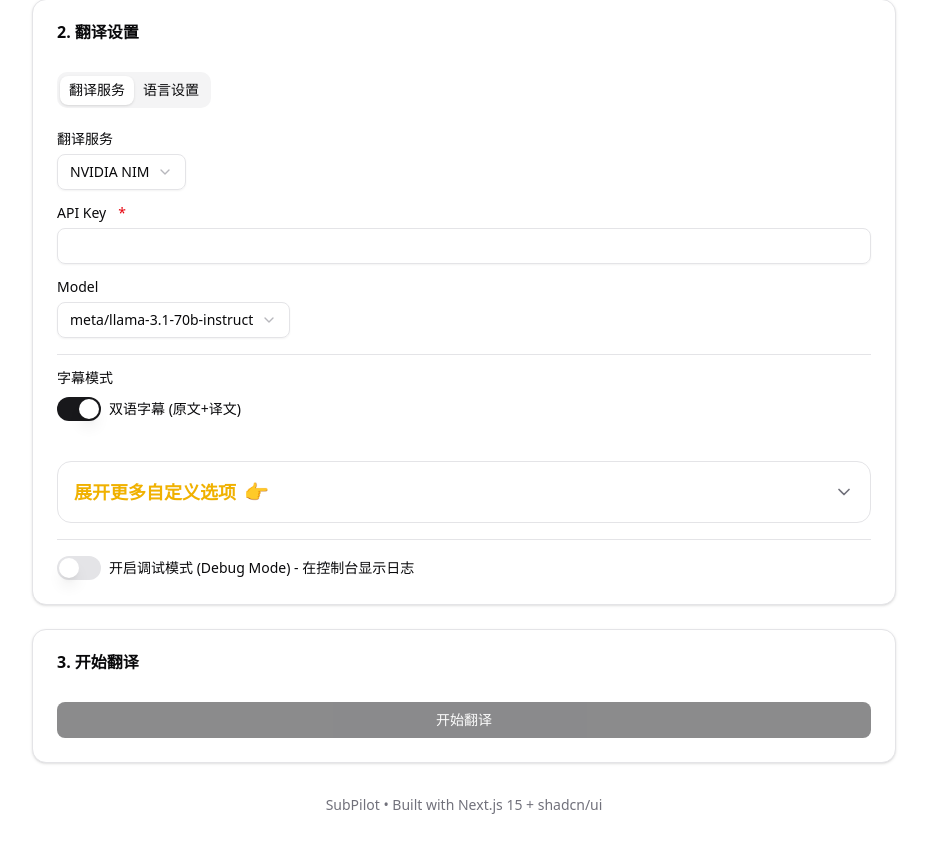
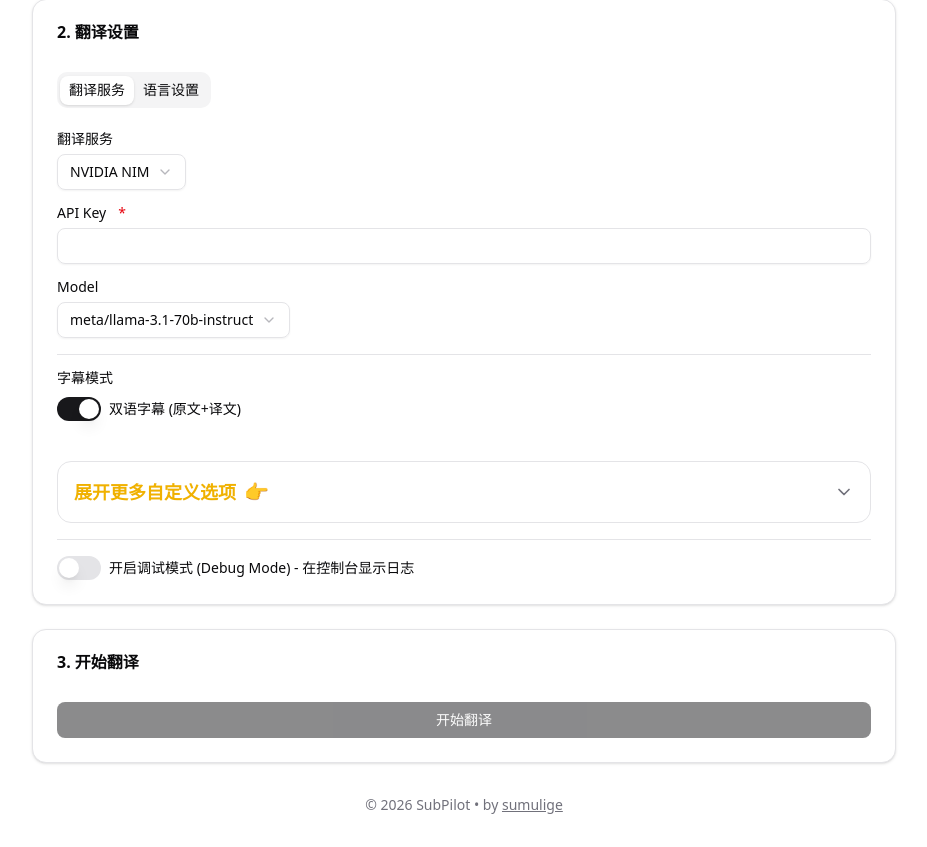
Before and after one commit to sumulige/subpilot, a Next.js app: page / in a window 1280 px wide. Shown: the part 415-1262 px from the top of the page, without its empty margins (176-1103 px from the left). Built offline with nearby package versions, Linux system fonts and the light colour scheme.

Commit message:
🏷️ Update browser title to SubPilot

```diff
--- a/src/app/page.tsx
+++ b/src/app/page.tsx
@@ -298,7 +298,15 @@ export default function Home() {
         </div>
 
         <footer className="text-center mt-8 text-sm text-muted-foreground">
-          SubPilot • Built with Next.js 15 + shadcn/ui
+          © 2026 SubPilot • by{' '}
+          <a
+            href="https://gengnuo-1257145452.cos.ap-beijing.myqcloud.com/uPic/2024-11-21/14:10:19-InQEtF.png"
+            target="_blank"
+            rel="noopener noreferrer"
+            className="underline hover:text-foreground"
+          >
+            sumulige
+          </a>
         </footer>
       </div>
     </div>
```
